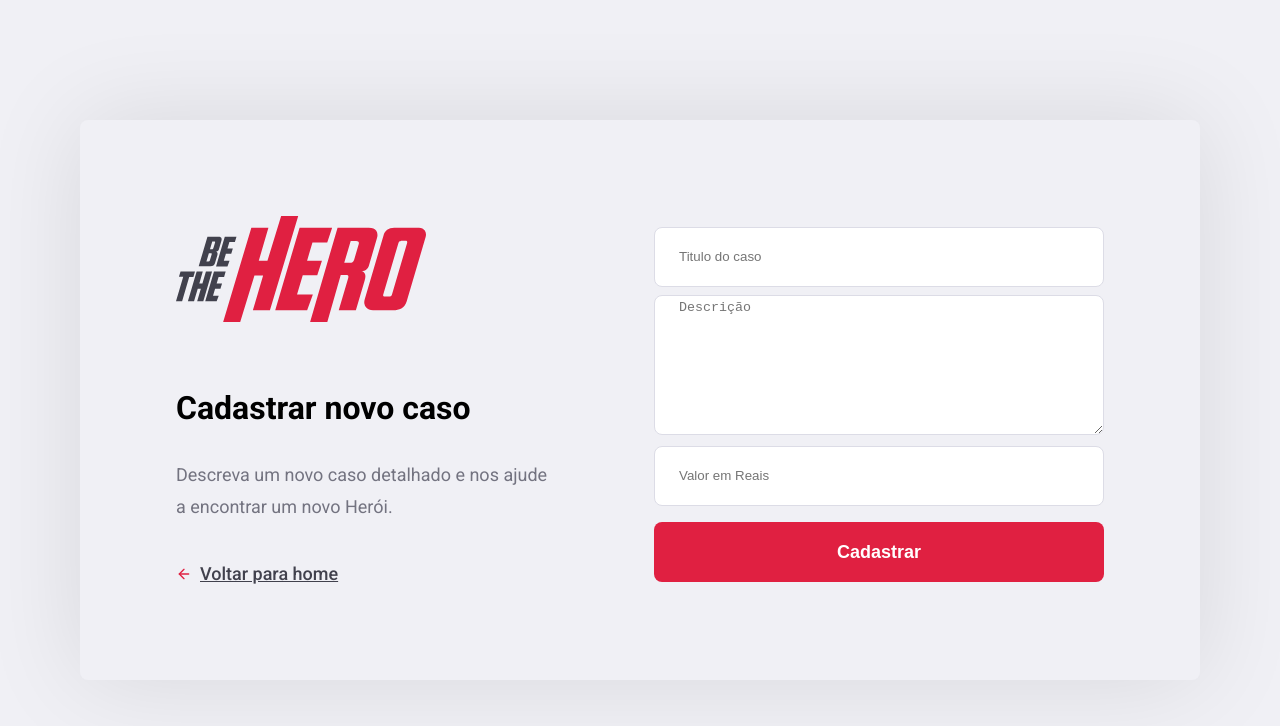
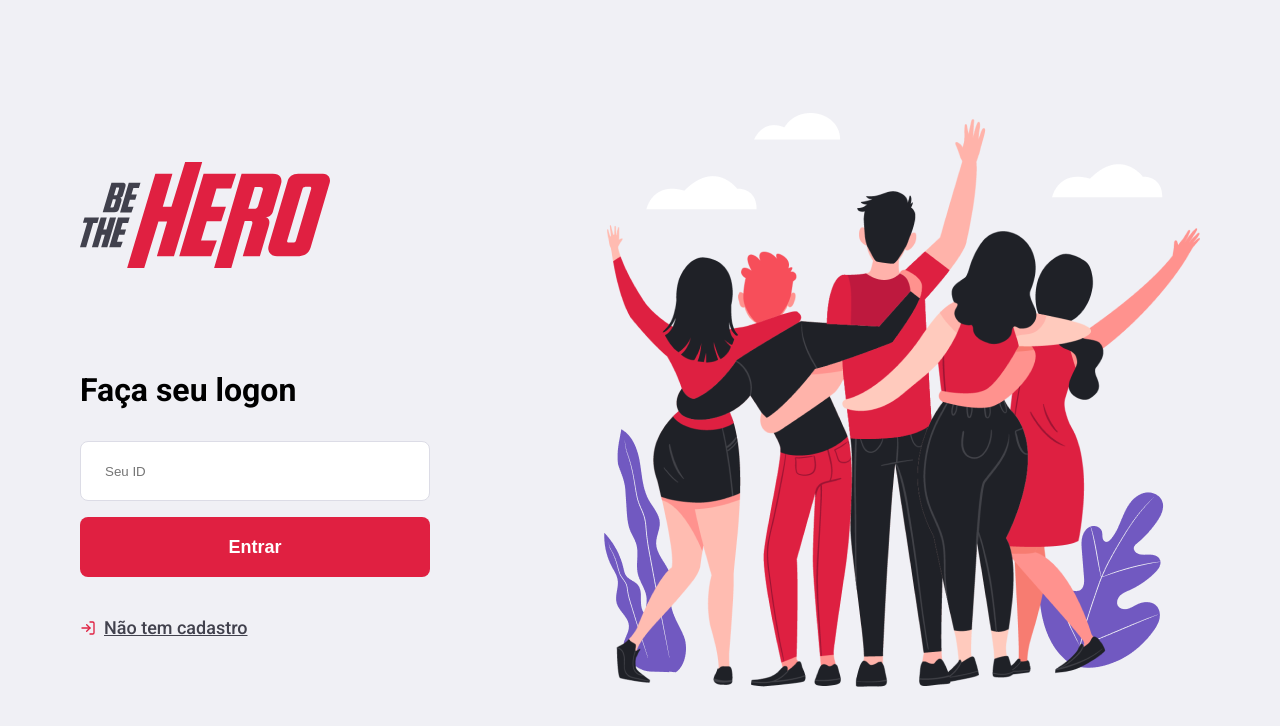
Before and after one commit to HegerValesin/Truck-FrontEnd, a React (Create React App) app: page / in a window 1280 px wide. Shown: the top 726 px of the page. Built offline with nearby package versions, Linux system fonts and the light colour scheme; no server answers.

Commit message:
add public

```diff
--- a/src/App.js
+++ b/src/App.js
@@ -1,6 +1,7 @@
 import React from 'react';
 
 import './global.css';
+import '../public';
 
 import Routes from './routes';
 
--- a/src/routes.js
+++ b/src/routes.js
@@ -10,7 +10,7 @@ export default function Routes() {
     return(
         <BrowserRouter>
             <Switch>
-                <Route path="/logon" exact component={Logon} />
+                <Route path="/" exact component={Logon} />
                 <Route path="/register" component={Register} />
 
                <Route path="/profile" component={Profile} />
```
